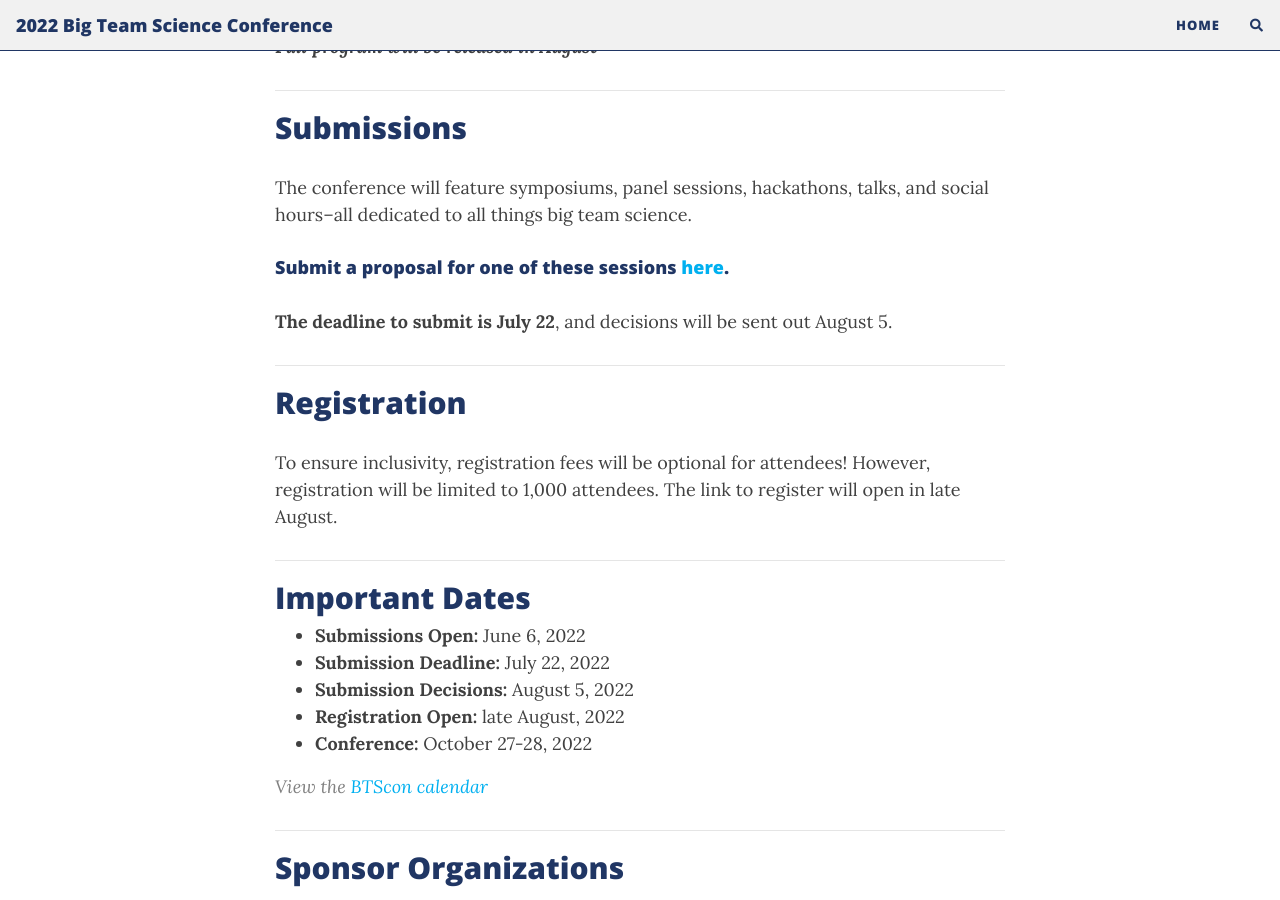
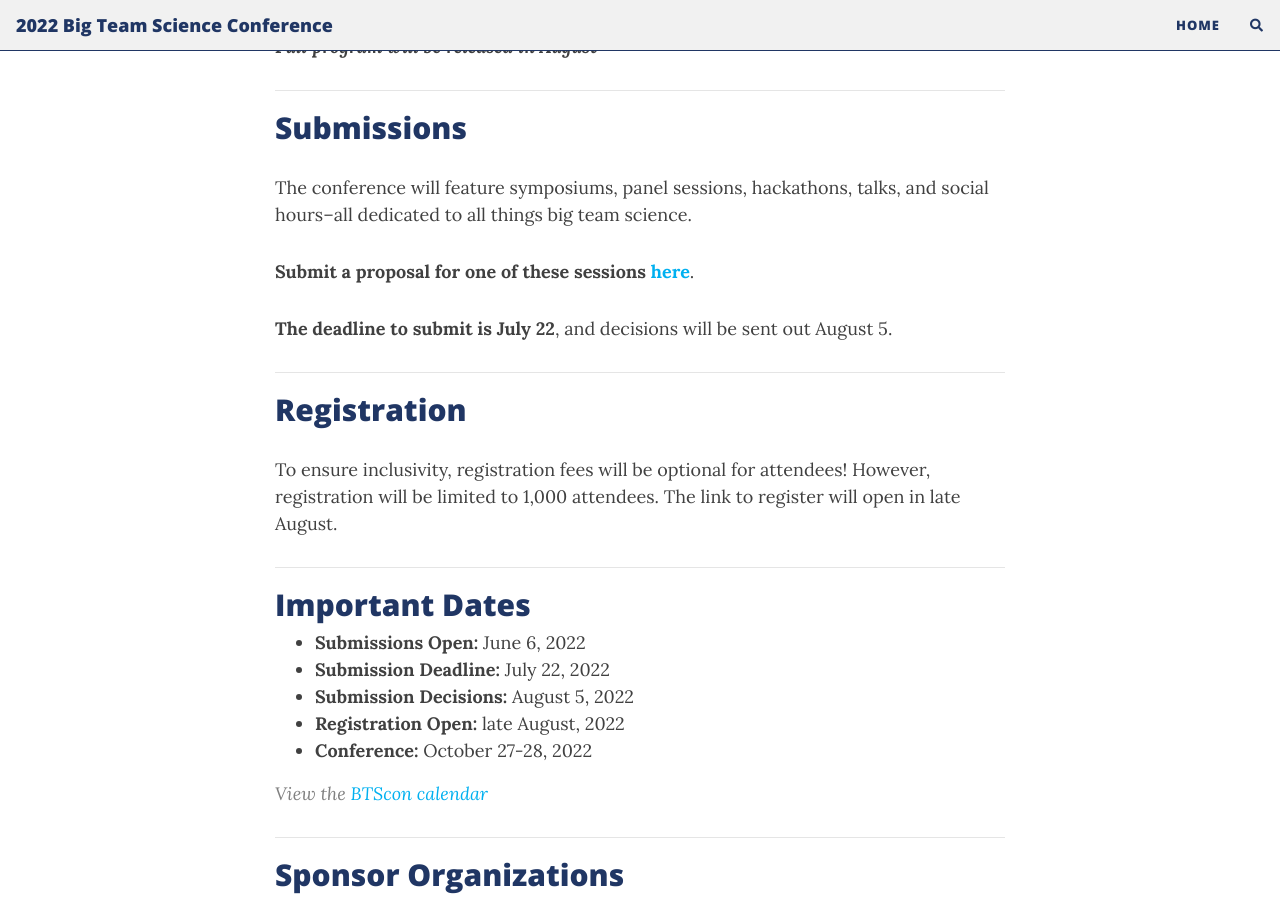
Before and after one commit to bigteamscienceconference/bigteamscienceconference.github.io, a Jekyll site: the page built from index.md, in a window 1280 px wide and 900 px high, scrolled down 2107 px. Built offline with Jekyll 4.4.1, drawn with Linux system fonts in a browser that asks for light colours; nearby versions of some CDN libraries; comment, search, counter and statistics services are not loaded.

Commit message:
formatting

```diff
--- a/index.md
+++ b/index.md
@@ -113,7 +113,7 @@
 
 The conference will feature symposiums, panel sessions, hackathons, talks, and social hours–all dedicated to all things big team science.
 
-#### Submit a proposal for one of these sessions [here](https://docs.google.com/forms/d/e/1FAIpQLScIciauSbdMx7Es0Wnmp9ulOHGZtWlvaXinBm6mkLrd32WZyA/viewform?usp=sf_link).
+**Submit a proposal for one of these sessions [here](https://docs.google.com/forms/d/e/1FAIpQLScIciauSbdMx7Es0Wnmp9ulOHGZtWlvaXinBm6mkLrd32WZyA/viewform?usp=sf_link)**.
 
 **The deadline to submit is July 22**, and decisions will be sent out August 5.
 
```
